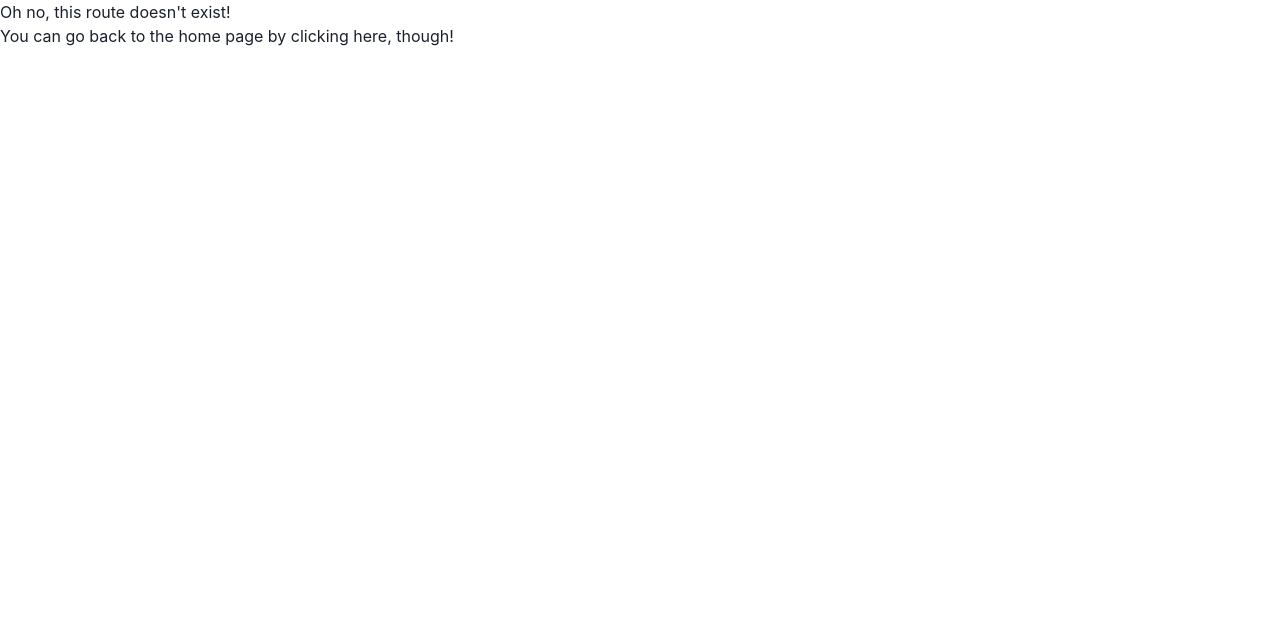
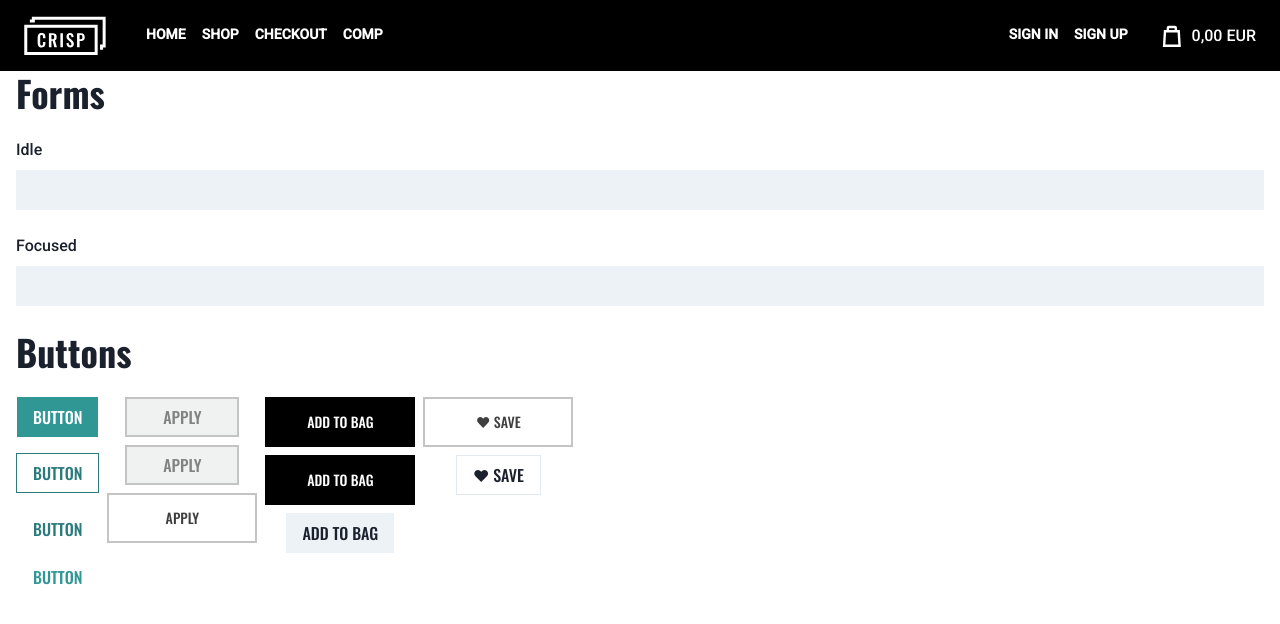
Before and after one commit to isikava/shopping-cart, a React (Vite) app: page /components in a window 1280 px wide. Shown: the top 624 px of the page. Built offline with nearby package versions, Linux system fonts and the light colour scheme.

Commit message:
Style buttons

```diff
--- a/src/data/index.ts
+++ b/src/data/index.ts
@@ -72,4 +72,5 @@ export const LINKS = [
   { name: 'Home', to: '/', id: 1 },
   { name: 'Shop', to: 'products', id: 2 },
   { name: 'Checkout', to: 'checkout', id: 3 },
+  { name: 'Comp', to: 'components', id: 4 },
 ];
--- /dev/null
+++ b/src/pages/Components.tsx
@@ -0,0 +1,63 @@
+import {
+  Box,
+  Button,
+  Container,
+  FormControl,
+  FormLabel,
+  HStack,
+  Heading,
+  Input,
+  VStack,
+} from '@chakra-ui/react';
+
+const Components = () => {
+  return (
+    <Container maxW={'container.xl'}>
+      <VStack spacing={6} align={'flex-start'}>
+        <Heading size={'xl'}>Forms</Heading>
+        <FormControl>
+          <FormLabel>Idle</FormLabel>
+          <Input />
+        </FormControl>
+        <FormControl>
+          <FormLabel>Focused</FormLabel>
+          <Input />
+        </FormControl>
+
+        <Heading size={'xl'}>Buttons</Heading>
+        <HStack align={'flex-start'}>
+          <VStack spacing={4} align="center">
+            <Button colorScheme="teal" variant="solid">
+              Button
+            </Button>
+            <Button colorScheme="teal" variant="outline">
+              Button
+            </Button>
+            <Button colorScheme="teal" variant="ghost">
+              Button
+            </Button>
+            <Button colorScheme="teal" variant="link">
+              Button
+            </Button>
+          </VStack>
+          <VStack>
+            <Button variant={'sm'}>Apply</Button>
+            <Button variant={{ base: 'base', md: 'sm' }}>Apply</Button>
+            <Button variant={{ base: 'sm', md: 'secondary' }}>Apply</Button>
+          </VStack>
+          <VStack>
+            <Button variant={'primary'}>Add to bag</Button>
+            <Button variant={'primary'}>Add to bag</Button>
+            <Button variant={'solid'}>Add to bag</Button>
+          </VStack>
+          <VStack>
+            <Button variant={'secondary'}>♥ Save</Button>
+            <Button variant={'outline'}>♥ Save</Button>
+          </VStack>
+        </HStack>
+      </VStack>
+    </Container>
+  );
+};
+
+export default Components;
--- a/src/pages/Router.tsx
+++ b/src/pages/Router.tsx
@@ -7,6 +7,7 @@ import Products from './Products';
 import Checkout from './Checkout';
 import { api } from '@/api';
 import { PRODUCTS } from '@/data';
+import Components from './Components';
 
 export const Router = () => {
   const [products, setProducts] = useState<IProduct[]>(PRODUCTS);
@@ -46,6 +47,10 @@ export const Router = () => {
           path: '/checkout',
           element: <Checkout />,
         },
+        {
+          path: '/components',
+          element: <Components />,
+        },
       ],
     },
   ]);
--- a/src/theme.ts
+++ b/src/theme.ts
@@ -31,6 +31,15 @@ const brandRing = {
   },
 };
 
+const brandStyle = {
+  ...brandRing,
+  h: '50px',
+  minW: '150px',
+  fontSize: 'sm',
+  px: 6,
+  py: 4,
+};
+
 const theme = extendTheme(
   {
     colors: {
@@ -46,10 +55,17 @@ const theme = extendTheme(
         '800': '#5B0B0B',
         '900': '#2D0606',
       },
+      main: '#E6F1FA',
+      advanced: '#57A4EB',
+      divider: '#C4C4C4',
+      dark2: '#3F3F3F',
+      gray1: '#828282',
+      lighthover: '#F0F2F2',
+      link: '#0F6DB1',
     },
     fonts: {
-      heading: `Montserrat, ${base.fonts?.heading}`,
-      body: `Inter, ${base.fonts?.body}`,
+      heading: `Oswald, Montserrat, ${base.fonts?.heading}`,
+      body: `Roboto, Inter, ${base.fonts?.body}`,
     },
     components: {
       Input: { ...inputSelectStyles },
@@ -63,19 +79,52 @@ const theme = extendTheme(
         },
       },
       Button: {
+        baseStyle: {
+          rounded: 'none',
+          fontFamily: 'heading',
+          fontWeight: 'medium',
+          textTransform: 'uppercase',
+        },
+        sizes: {},
         variants: {
           primary: {
-            rounded: 'none',
-            ...brandRing,
+            ...brandStyle,
             color: 'white',
-            bg: 'brand.400',
+            bg: 'black',
             _hover: {
-              bg: 'brand.500',
+              bg: 'brand.400',
             },
             _active: {
               bg: 'brand.600',
             },
           },
+          secondary: {
+            ...brandStyle,
+            color: 'dark2',
+            bg: 'white',
+            border: '2px solid',
+            borderColor: 'divider',
+            _hover: {
+              borderColor: 'currentColor',
+            },
+          },
+          sm: {
+            ...brandRing,
+            color: 'gray1',
+            bg: 'lighthover',
+            border: '2px solid',
+            borderColor: 'divider',
+            h: '40px',
+            minW: '114px',
+            _hover: {
+              borderColor: 'currentColor',
+            },
+          },
+        },
+        defaultProps: {
+          size: 'md',
+          variant: 'solid',
+          colorScheme: 'gray',
         },
       },
     },
```
